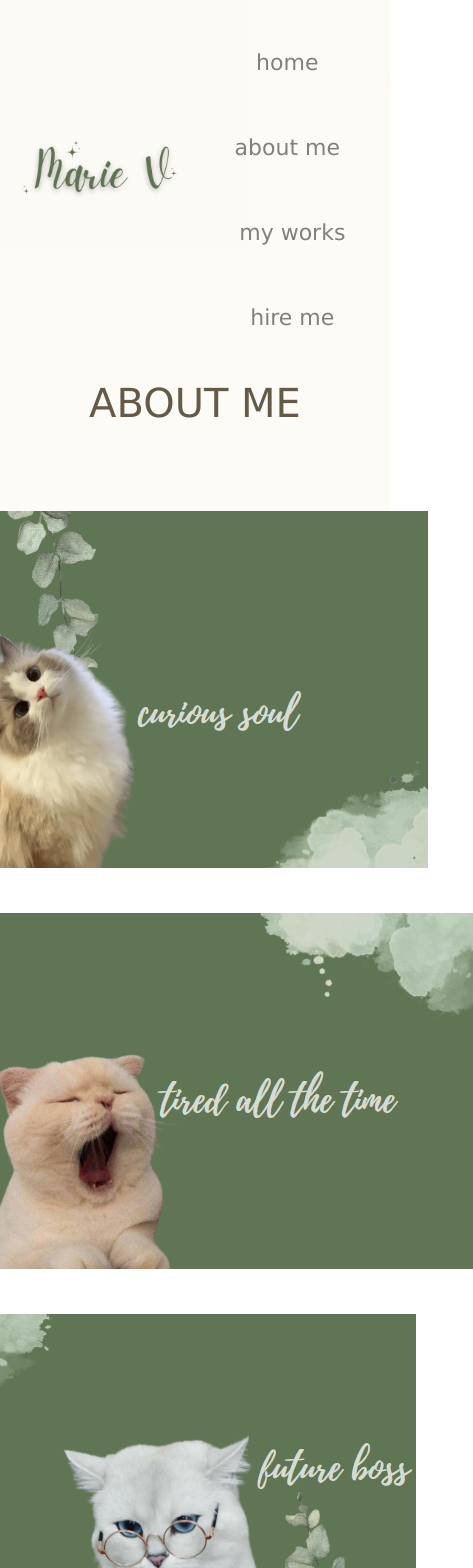
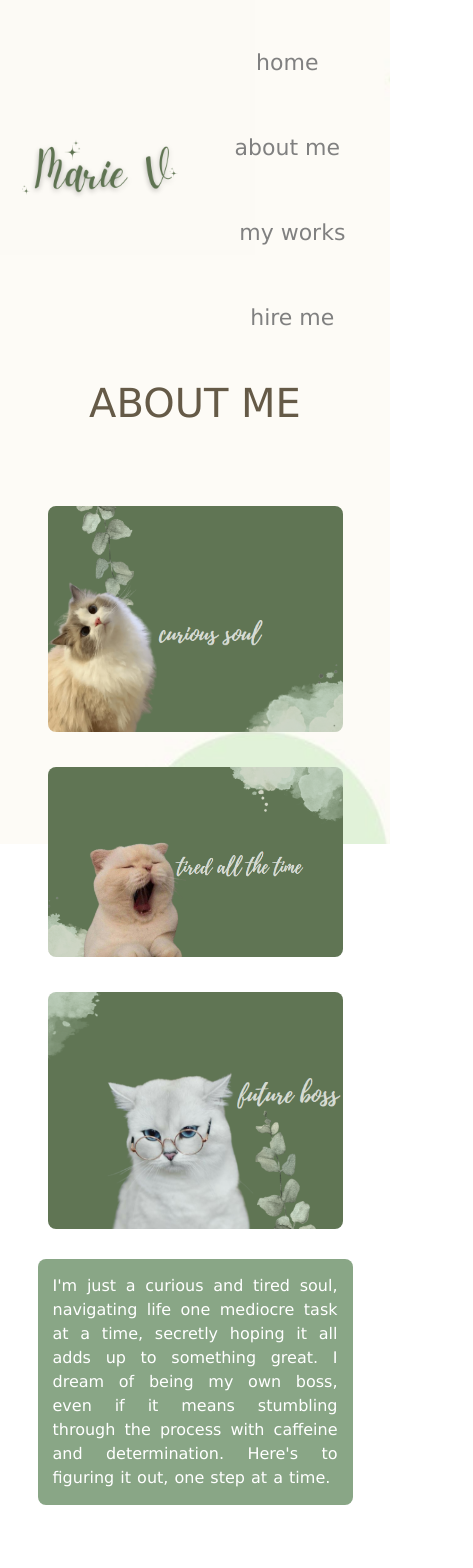
Before and after one commit to moonbits13/porfolio_marie_orsabia, a React (Vite) app: page /about in a window 390 px wide. Shown: the top 1568 px of the page, 473 px wide, since content can reach past the window. After the commit the page ends 1525 px from the top, so only its background shows below. Built offline with nearby package versions, Linux system fonts and the light colour scheme.

Commit message:
about_me responsiveness

```diff
--- a/src/index.css
+++ b/src/index.css
@@ -337,3 +337,66 @@ font-size: large;
 }
 
 /* end of hero*/
+
+
+/* for about us phonescreen*/
+
+/* ✅ Make the About Us page responsive for mobile screens */
+@media (max-width: 480px) {
+  /* ✅ Stack navigation links vertically */
+  .nav-links {
+    display: flex;
+    flex-direction: column;
+    align-items: center;
+    gap: 10px;
+  }
+
+  /* ✅ Adjust logo size */
+  .logo img {
+    height: 80px; /* Make logo smaller */
+  }
+
+  /* ✅ Center the "ABOUT ME" title */
+  .container-2 {
+    text-align: center;
+    margin-top: 30px;
+  }
+
+  .col-1 {
+    font-size: 40px; /* Reduce font size */
+  }
+
+  /* ✅ Stack images instead of keeping them in a row */
+  .first-row {
+    display: flex;
+    flex-direction: column; /* Stack images vertically */
+    align-items: center;
+    gap: 15px;
+  }
+
+  .box {
+    width: 90%;
+    max-width: 350px;
+    padding: 10px;
+  }
+
+  /* ✅ Make the paragraph readable on small screens */
+  .second-row {
+    width: 90%;
+    text-align: justify;
+    padding: 15px;
+    font-size: 1rem;
+    line-height: 1.5;
+    margin: auto;
+  }
+
+  /* ✅ Make images inside the boxes responsive */
+  .box img {
+    width: 100%;
+    height: auto;
+    border-radius: 8px;
+  }
+}
+
+
+/* end of about us phonescreen*/
```
